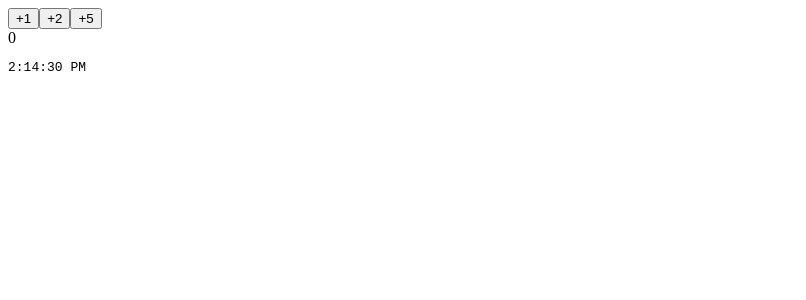
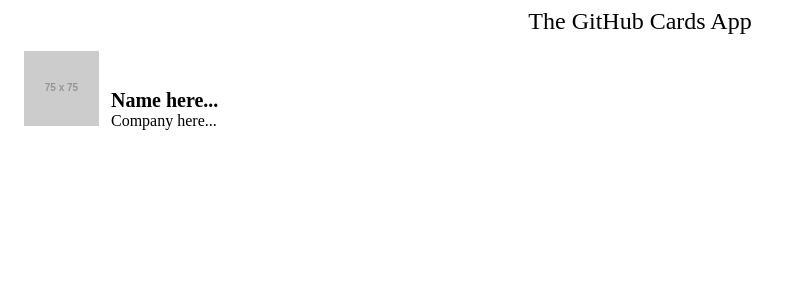
Before and after one commit to PTAHume/React-Playground, a React (Create React App) app: page / in a window 1280 px wide. Shown: the top 300 px of the page, without its empty margins (0-806 px from the left). Built offline with nearby package versions, Linux system fonts and the light colour scheme.

Commit message:
3 files modified

```diff
--- a/App.tsx
+++ b/App.tsx
@@ -1,34 +1,11 @@
 import * as React from 'react';
-import { useState } from 'react';
-import { createRoot } from 'react-dom/client';
-//const {useState} = require("react");
-const rootElement = document.getElementById('root');
-const root = createRoot(rootElement || new Element());
+import './style.css';
 
-function Button(props: any) {
-  const handelClick = () => {
-    props.onClickFunction(props.increment);
-  };
-  return <button onClick={handelClick}>+{props.increment}</button>;
-}
-
-function Display(props: any) {
-  return <div>{props.message}</div>;
-}
-
-function App() {
-  const [counter, setCounter] = useState(0);
-  const incrementCounter = (incrementValue: number) => {
-    setCounter(counter + incrementValue);
-  };
+export default function App() {
   return (
-    <>
-      <Button onClickFunction={incrementCounter} increment={1} />
-      <Button onClickFunction={incrementCounter} increment={2} />
-      <Button onClickFunction={incrementCounter} increment={5} />
-      <Display message={counter} />
-    </>
+    <div>
+      <h1>Hello StackBlitz!</h1>
+      <p>Start editing to see some magic happen :)</p>
+    </div>
   );
 }
-
-export default App;
--- a/index.tsx
+++ b/index.tsx
@@ -1,21 +1,41 @@
 import * as React from 'react';
 import { StrictMode } from 'react';
 import { createRoot } from 'react-dom/client';
-
-import App from './App';
+import './style.css';
+//import App from './App';
 
 const rootElement = document.getElementById('root');
 const root = createRoot(rootElement);
 
-const render = () => {
-  root.render(
-    React.createElement(
-      StrictMode,
-      null,
-      React.createElement(App, null),
-      React.createElement('pre', null, new Date().toLocaleTimeString())
+//const App = ({ title }) => <div className="header">{title}</div>;
+
+class Car extends React.Component {
+  render(){
+    return (
+      <div className="github-profile">
+        <img src="https://placehold.it/75" />
+        <div className="info">
+          <div className="name">Name here...</div>
+          <div className="company">Company here...</div>
+        </div>
+      </div>
     )
-  );
-};
+  }
+}
 
-setInterval(render, 1000);
+class App extends React.Component {
+  render(){
+    return (
+      <div>
+        <div className="header">{this.props.title}</div>
+        <Car/>
+      </div>
+    )
+  }
+}
+
+root.render(
+  <StrictMode>
+    <App title="The GitHub Cards App" />
+  </StrictMode>
+);
--- a/style.css
+++ b/style.css
@@ -1,3 +1,34 @@
-h1, p {
+.github-profile {
+  margin: 1rem;
+  img {
+    width: 75px;
+  }
+  .info {
+    display: inline-block;
+    margin-left: 12px;
+    .name {
+      font-size: 1.25rem;
+      font-weight: bold;
+    }
+  }
+}
+
+form {
+  border: thin solid #ddd;
+  background-color: #fbfbfb;
+  padding: 2rem;
+  margin-bottom: 2rem;
+  display: flex;
+  justify-content: center;
+}
+
+.header {
+  text-align: center;
+  font-size: 1.5rem;
+  margin-bottom: 1rem;
+}
+
+h1,
+p {
   font-family: Lato;
 }
```
